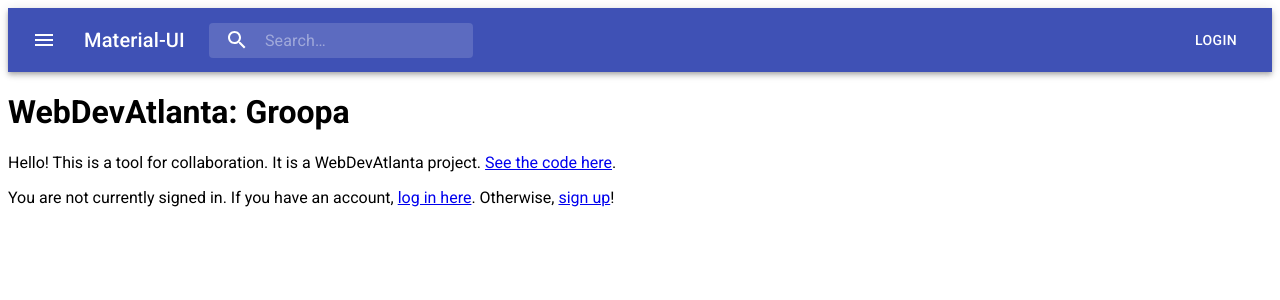
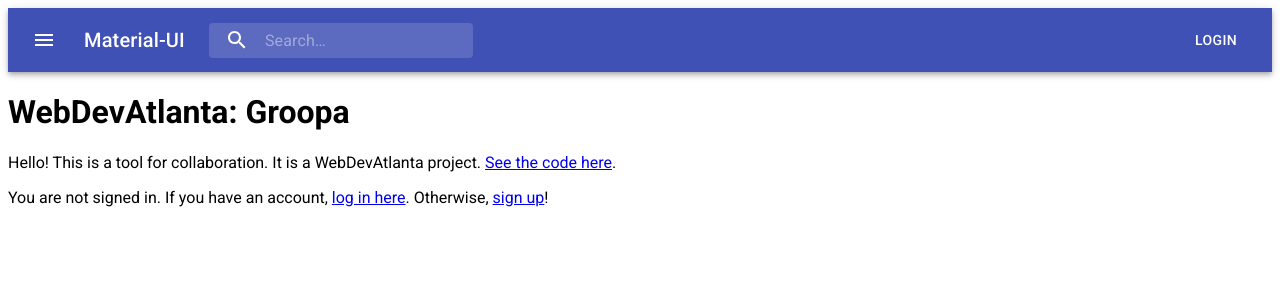
Before and after one commit to darrylgit/GroupCollaborationTool, a React (Create React App) app in the folder group-collaboration/: page / in a window 1280 px wide. Shown: the top 300 px of the page. Built offline with nearby package versions, Linux system fonts and the light colour scheme; no server answers.

Commit message:
Display Projects component if signed in.

```diff
--- a/group-collaboration/src/components/Landing/index.js
+++ b/group-collaboration/src/components/Landing/index.js
@@ -1,4 +1,5 @@
 import React, {useContext} from 'react'
+import Projects from '../Projects'
 import {SessionContext} from '../Session'
 import * as ROUTES from '../../constants/routes';
 
@@ -12,10 +13,12 @@ export default function() {
       Hello! This is a tool for collaboration. It is a WebDevAtlanta project. <a href="https://github.com/webdevatlanta/GroupCollaborationTool">See the code here</a>.
     </p>
     { !session &&
-      <p> You are not currently signed in. If you have an account, <a href={ROUTES.SIGN_IN}>log in here</a>. Otherwise, <a href={ROUTES.SIGN_UP}>sign up</a>!</p>
+      <p> You are not signed in. If you have an account, <a href={ROUTES.SIGN_IN}>log in here</a>. Otherwise, <a href={ROUTES.SIGN_UP}>sign up</a>!</p>
     }
     { session &&
-      <p>You are signed in.</p>
+      <>
+        <Projects/>
+      </>
     }
   </div>
   )
```
Also changed, not shown: group-collaboration/src/components/Projects/index.js (renamed from group-collaboration/src/containers/Projects/index.js, +2 -5 lines), group-collaboration/src/components/Projects/projects.js (renamed from group-collaboration/src/containers/Projects/projects.js), group-collaboration/src/components/Projects/styles.css (renamed from group-collaboration/src/containers/Projects/styles.css).
